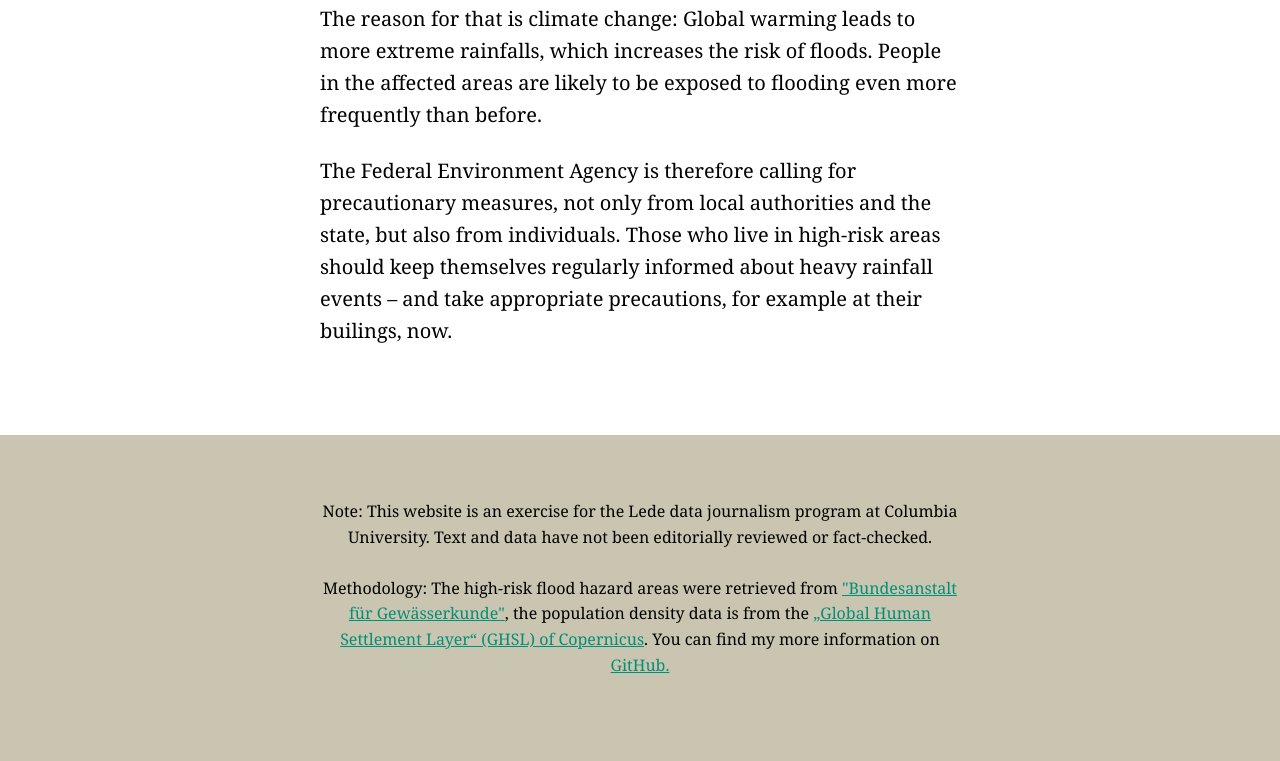
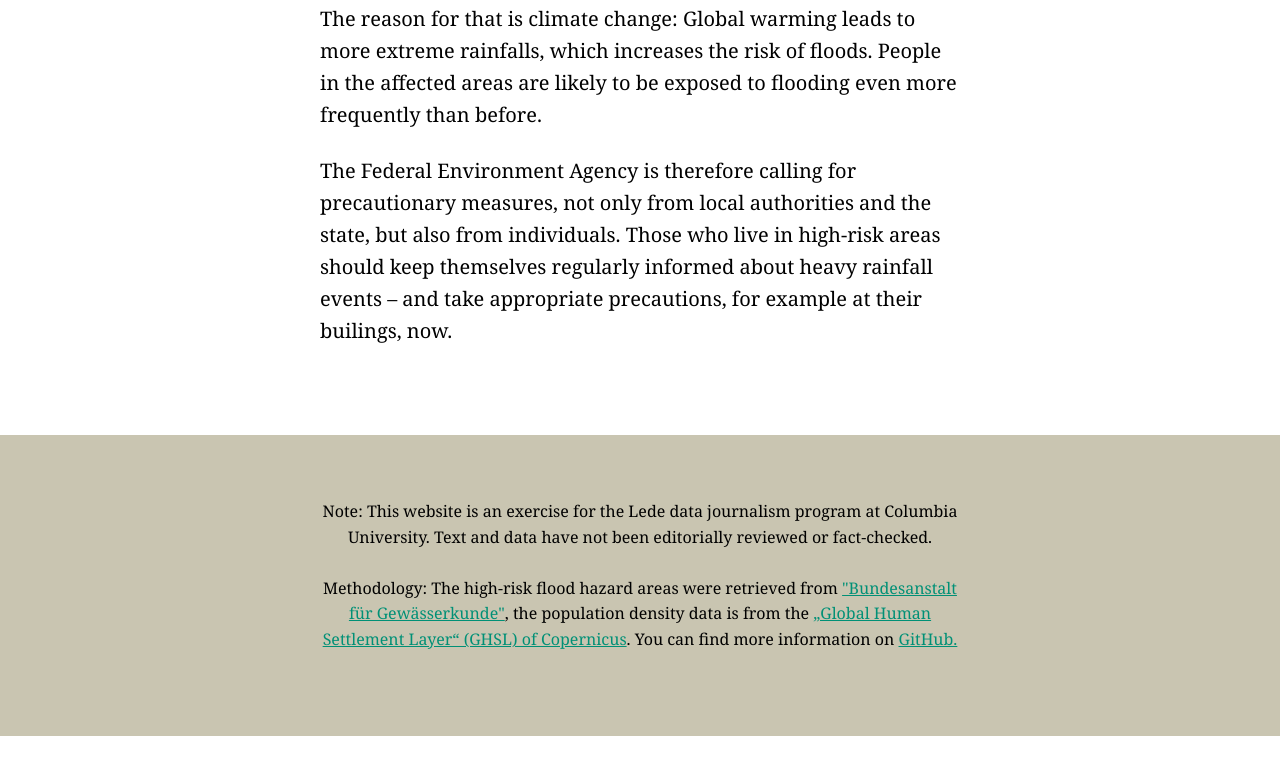
Before and after one commit to sophiabmnn/german-flood-hazard-areas-population, a plain HTML site: page index.html in a window 1280 px wide. Shown: the part 6533-7294 px from the top of the page. After the commit the page ends 7269 px from the top, so only its background shows below. Drawn offline with nearby package versions, Linux system fonts and the light colour scheme; a script that the page names is missing.

Commit message:
update index.html

```diff
--- a/index.html
+++ b/index.html
@@ -196,7 +196,7 @@
   </div>
   <div class="footer">
     <div class="content">
-      <p>Note: This website is an exercise for the Lede data journalism program at Columbia University. Text and data have not been editorially reviewed or fact-checked.<br><br>Methodology: The high-risk flood hazard areas were retrieved from <a href="https://geoportal.bafg.de/inspire/download/NZ/hazardArea_flood/datasetfeed.xml">"Bundesanstalt für Gewässerkunde"</a>, the population density data is from the <a href="https://human-settlement.emergency.copernicus.eu/download.php?ds=pop">„Global Human Settlement Layer“ (GHSL) of Copernicus</a>. You can find my more information on <a href="https://github.com/sophiabmnn/PopulationDensityFloodHazardAreas-Lede-Project-3">GitHub.</a></p>
+      <p>Note: This website is an exercise for the Lede data journalism program at Columbia University. Text and data have not been editorially reviewed or fact-checked.<br><br>Methodology: The high-risk flood hazard areas were retrieved from <a href="https://geoportal.bafg.de/inspire/download/NZ/hazardArea_flood/datasetfeed.xml">"Bundesanstalt für Gewässerkunde"</a>, the population density data is from the <a href="https://human-settlement.emergency.copernicus.eu/download.php?ds=pop">„Global Human Settlement Layer“ (GHSL) of Copernicus</a>. You can find more information on <a href="https://github.com/sophiabmnn/PopulationDensityFloodHazardAreas-Lede-Project-3">GitHub.</a></p>
     </div>
   </div>
 
```
